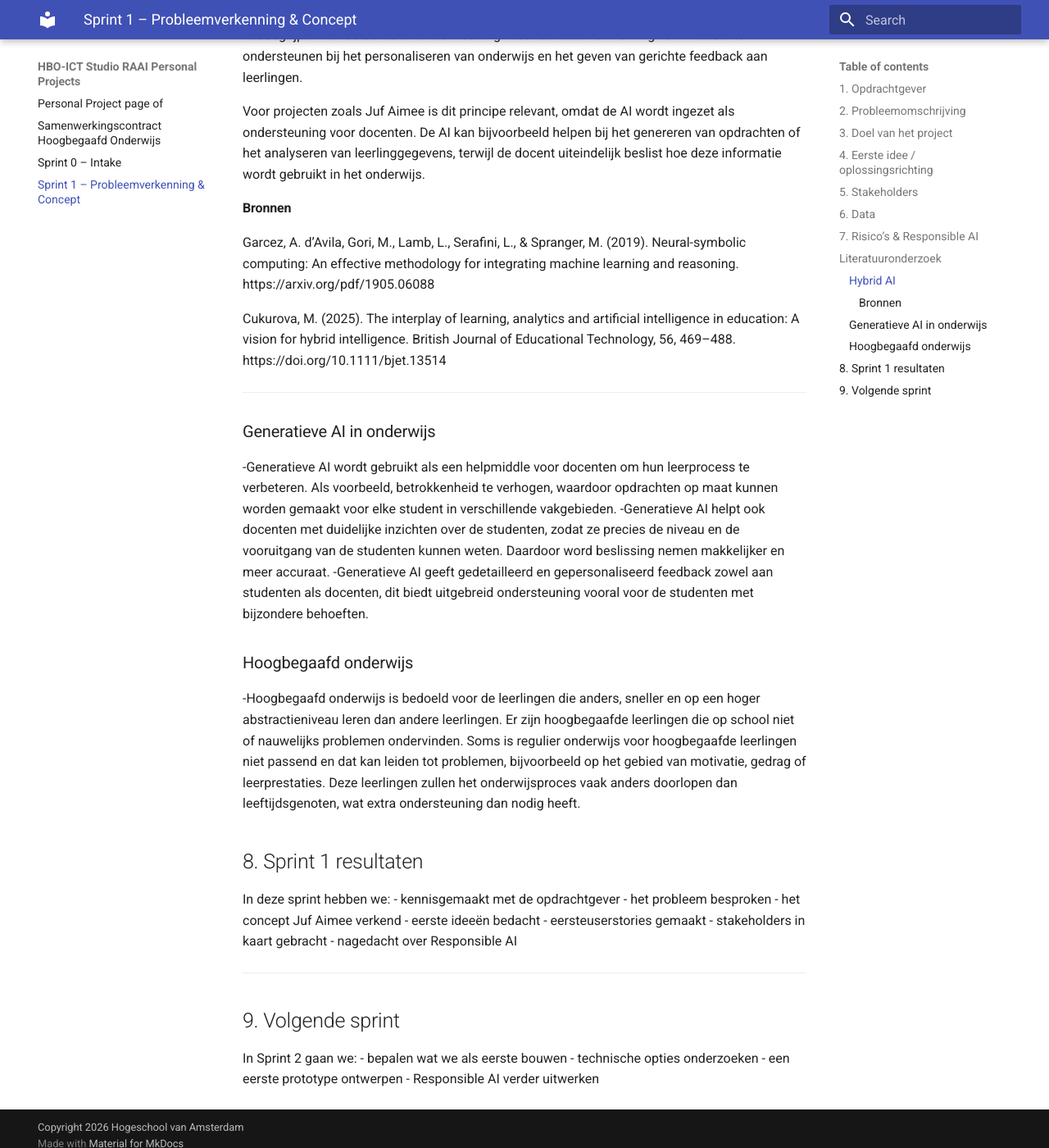
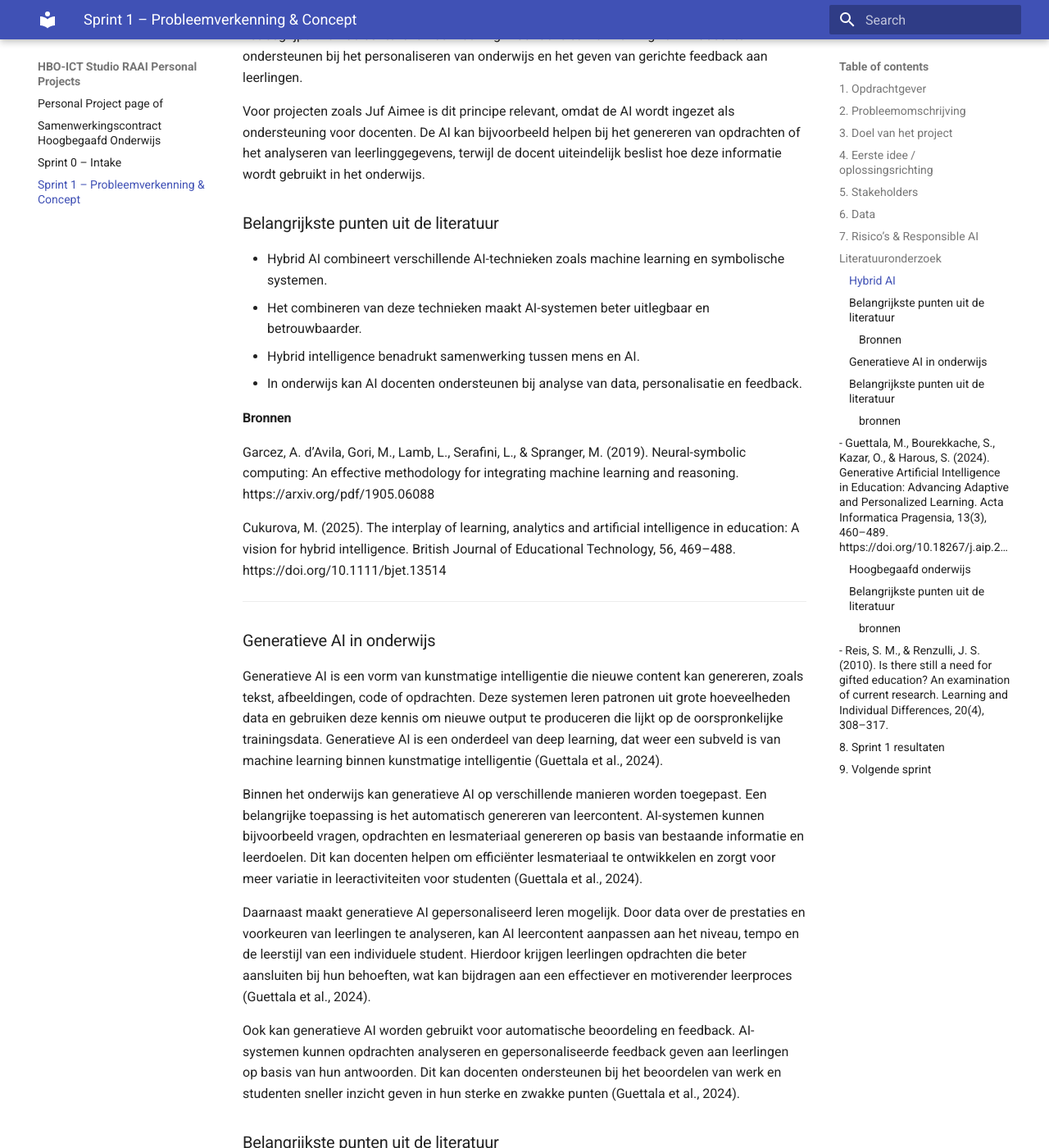
Before and after one commit to Jayson123321/Juf-aimee, an MkDocs documentation site: the page built from docs/sprint_1.md, in a window 1280 px wide and 1400 px high, scrolled down 2383 px. Shown: the whole window at 82% size. Built offline with MkDocs 1.6.1 and Material for MkDocs 9.7.7, drawn with Linux system fonts in a browser that asks for light colours; some of the changed text lies outside the part shown.

Commit message:
Docs: add literature research on Hybrid AI, Generative AI in education, and gifted education with summaries

```diff
--- a/docs/sprint_1.md
+++ b/docs/sprint_1.md
@@ -89,6 +89,11 @@
 
 Voor projecten zoals Juf Aimee is dit principe relevant, omdat de AI wordt ingezet als ondersteuning voor docenten. De AI kan bijvoorbeeld helpen bij het genereren van opdrachten of het analyseren van leerlinggegevens, terwijl de docent uiteindelijk beslist hoe deze informatie wordt gebruikt in het onderwijs.
 
+### Belangrijkste punten uit de literatuur
+- Hybrid AI combineert verschillende AI-technieken zoals machine learning en symbolische systemen.
+- Het combineren van deze technieken maakt AI-systemen beter uitlegbaar en betrouwbaarder.
+- Hybrid intelligence benadrukt samenwerking tussen mens en AI.
+- In onderwijs kan AI docenten ondersteunen bij analyse van data, personalisatie en feedback.
 #### Bronnen
 
 Garcez, A. d’Avila, Gori, M., Lamb, L., Serafini, L., & Spranger, M. (2019).
@@ -102,13 +107,37 @@
 
 ---
 ### Generatieve AI in onderwijs
--Generatieve AI wordt gebruikt als een helpmiddle voor docenten om hun leerprocess te verbeteren. Als voorbeeld, betrokkenheid te verhogen, waardoor opdrachten op maat kunnen worden gemaakt voor elke student in verschillende vakgebieden.
--Generatieve AI helpt ook docenten met duidelijke inzichten over de studenten, zodat ze precies de niveau en de vooruitgang van de studenten kunnen weten. Daardoor word beslissing nemen makkelijker en meer accuraat.
--Generatieve AI geeft gedetailleerd en gepersonaliseerd feedback zowel aan studenten als docenten, dit biedt uitgebreid ondersteuning vooral voor de studenten met bijzondere behoeften.
+Generatieve AI is een vorm van kunstmatige intelligentie die nieuwe content kan genereren, zoals tekst, afbeeldingen, code of opdrachten. Deze systemen leren patronen uit grote hoeveelheden data en gebruiken deze kennis om nieuwe output te produceren die lijkt op de oorspronkelijke trainingsdata. Generatieve AI is een onderdeel van deep learning, dat weer een subveld is van machine learning binnen kunstmatige intelligentie (Guettala et al., 2024).
 
+Binnen het onderwijs kan generatieve AI op verschillende manieren worden toegepast. Een belangrijke toepassing is het automatisch genereren van leercontent. AI-systemen kunnen bijvoorbeeld vragen, opdrachten en lesmateriaal genereren op basis van bestaande informatie en leerdoelen. Dit kan docenten helpen om efficiënter lesmateriaal te ontwikkelen en zorgt voor meer variatie in leeractiviteiten voor studenten (Guettala et al., 2024).
+
+Daarnaast maakt generatieve AI gepersonaliseerd leren mogelijk. Door data over de prestaties en voorkeuren van leerlingen te analyseren, kan AI leercontent aanpassen aan het niveau, tempo en de leerstijl van een individuele student. Hierdoor krijgen leerlingen opdrachten die beter aansluiten bij hun behoeften, wat kan bijdragen aan een effectiever en motiverender leerproces (Guettala et al., 2024).
+
+Ook kan generatieve AI worden gebruikt voor automatische beoordeling en feedback. AI-systemen kunnen opdrachten analyseren en gepersonaliseerde feedback geven aan leerlingen op basis van hun antwoorden. Dit kan docenten ondersteunen bij het beoordelen van werk en studenten sneller inzicht geven in hun sterke en zwakke punten (Guettala et al., 2024).
+### Belangrijkste punten uit de literatuur
+- Generatieve AI kan automatisch nieuwe content genereren zoals opdrachten, teksten en lesmateriaal.
+- In het onderwijs kan AI helpen bij het ontwikkelen van leercontent.
+- Generatieve AI maakt gepersonaliseerd leren mogelijk door opdrachten aan te passen aan het niveau van leerlingen.
+- AI kan ook worden gebruikt voor automatische feedback en beoordeling van opdrachten.
+
+#### bronnen
+- Guettala, M., Bourekkache, S., Kazar, O., & Harous, S. (2024). Generative Artificial Intelligence in Education: Advancing Adaptive and Personalized Learning. Acta Informatica Pragensia, 13(3), 460–489. https://doi.org/10.18267/j.aip.235
+---
 ### Hoogbegaafd onderwijs
--Hoogbegaafd onderwijs is bedoeld voor de leerlingen die anders, sneller en op een hoger abstractieniveau leren dan andere leerlingen. Er zijn hoogbegaafde leerlingen die op school niet of nauwelijks problemen ondervinden. Soms is regulier onderwijs voor hoogbegaafde leerlingen niet passend en dat kan leiden tot problemen, bijvoorbeeld op het gebied van motivatie, gedrag of leerprestaties. Deze leerlingen zullen het onderwijsproces vaak anders doorlopen dan leeftijdsgenoten, wat extra ondersteuning dan nodig heeft.
+Hoogbegaafdheid wordt in recent onderzoek niet alleen gezien als een hoge IQ-score, maar als een combinatie van verschillende factoren zoals bovengemiddelde cognitieve vaardigheden, motivatie, creativiteit en taakgerichtheid. Deze eigenschappen werken samen en kunnen leiden tot uitzonderlijke prestaties in verschillende domeinen. Hierdoor wordt hoogbegaafdheid tegenwoordig gezien als een multidimensionaal concept waarbij meerdere persoonlijke en omgevingsfactoren een rol spelen in de ontwikkeling van talent (Reis & Renzulli, 2010).
 
+Onderzoek laat daarnaast zien dat veel hoogbegaafde leerlingen in het reguliere onderwijs onvoldoende worden uitgedaagd. In veel klaslokalen krijgen zij opdrachten die onder hun niveau liggen en wordt er weinig differentiatie toegepast. Dit kan leiden tot verveling, verminderde motivatie en onderpresteren. Sommige hoogbegaafde leerlingen ontwikkelen hierdoor zelfs negatieve schoolervaringen of verliezen hun interesse in leren (Reis & Renzulli, 2010).
+
+Om deze leerlingen beter te ondersteunen is het belangrijk dat onderwijs wordt aangepast aan hun niveau en leerbehoeften. Strategieën zoals differentiatie, verrijking en versnelling kunnen ervoor zorgen dat hoogbegaafde leerlingen voldoende uitdaging krijgen. Onderzoek toont aan dat onderwijsprogramma’s die gebruikmaken van verrijking en uitdagende leeractiviteiten kunnen leiden tot hogere leerprestaties, meer motivatie en een betere ontwikkeling van talenten (Reis & Renzulli, 2010).
+### Belangrijkste punten uit de literatuur
+- Hoogbegaafdheid bestaat uit meerdere factoren zoals intelligentie, motivatie en creativiteit.
+- Veel hoogbegaafde leerlingen krijgen in het reguliere onderwijs te weinig uitdaging.
+- Gebrek aan uitdaging kan leiden tot verveling en onderpresteren.
+- Differentiatie, verrijking en versnelling helpen om talenten beter te ontwikkelen.
+
+#### bronnen
+- Reis, S. M., & Renzulli, J. S. (2010). Is there still a need for gifted education? An examination of current research. Learning and Individual Differences, 20(4), 308–317.
+---
 ## 8. Sprint 1 resultaten
 In deze sprint hebben we:
 - kennisgemaakt met de opdrachtgever
```
